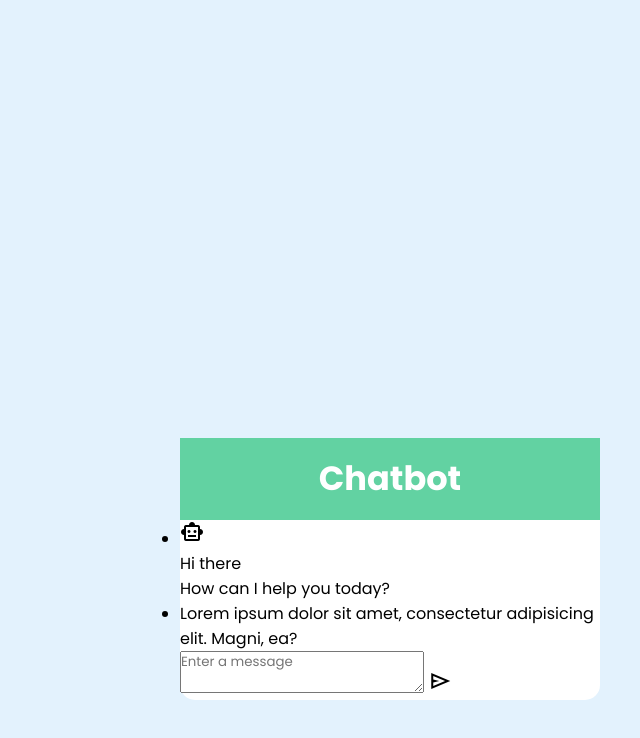
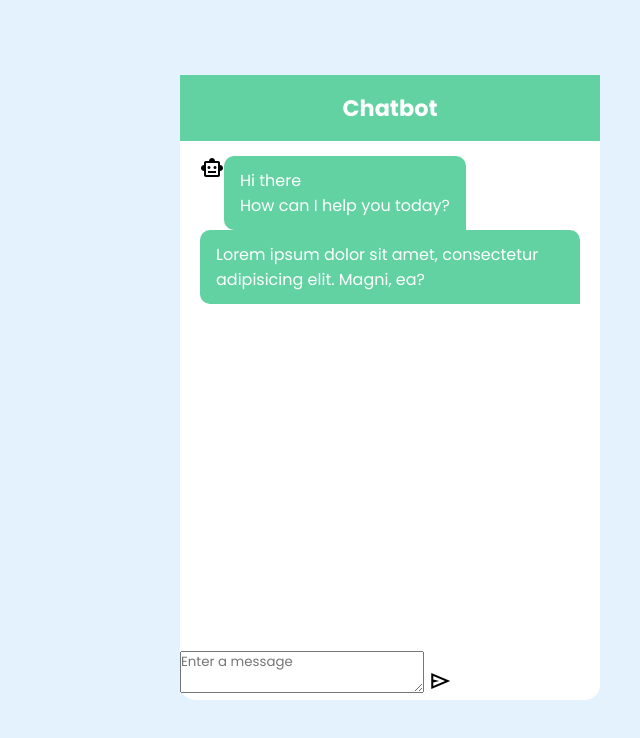
Before and after one commit to Deepakr07/Ai-Chatbot, a plain HTML site: page index.html in a window 1280 px wide. Shown: the whole page, without its empty margins (640-1280 px from the left). Drawn offline with nearby package versions, Linux system fonts and the light colour scheme.

Commit message:
added color : chat section

```diff
--- a/index.html
+++ b/index.html
@@ -26,7 +26,7 @@
                 </p>
             </li>
         </ul>
-        <div class="chat input">
+        <div class="chat-input">
             <textarea placeholder="Enter a message" class="chat-input"></textarea>
             <span id="send-btn"class="material-symbols-outlined">
                 send
--- a/style.css
+++ b/style.css
@@ -22,8 +22,27 @@ body{
 }
 .chatbot header{
     background: #62d2a2;
-    color: #fff;
-    font-size: 1.4rem;
+
     padding: 16px 0;
     text-align: center;
 }
+.chatbot header h2{
+    color: #fff;
+    font-size: 1.4rem;
+}
+
+.chatbot .chatbox{
+    height: 510px;
+    overflow-y: auto;
+    padding: 15px 20px 70px;
+}
+.chatbot .chat{
+    display: flex;
+}
+.chatbot .chat p{
+    color: #fff;
+    padding: 12px 16px;
+    border-radius: 10px 10px 0;
+    background: #62d2a2;
+
+}
```
